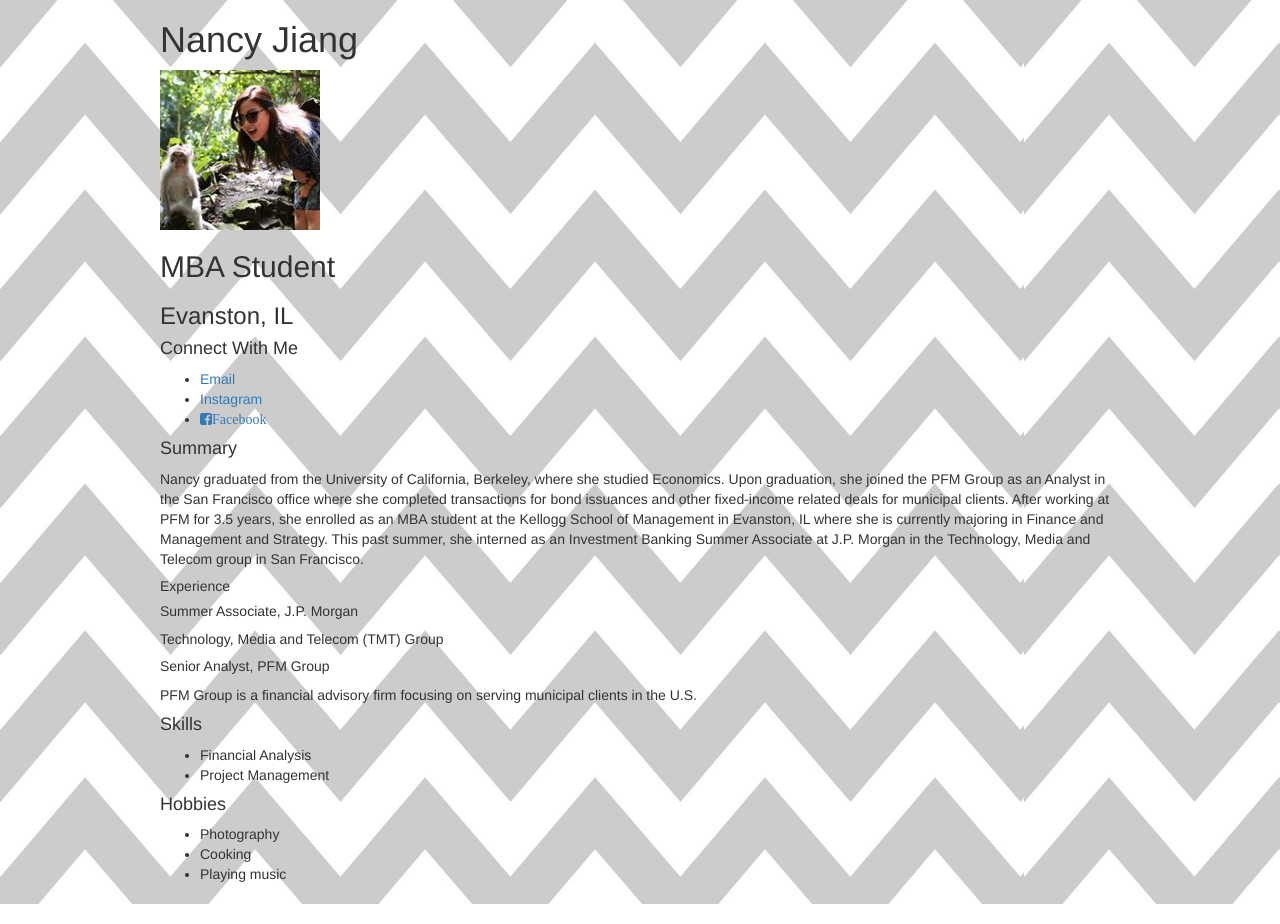
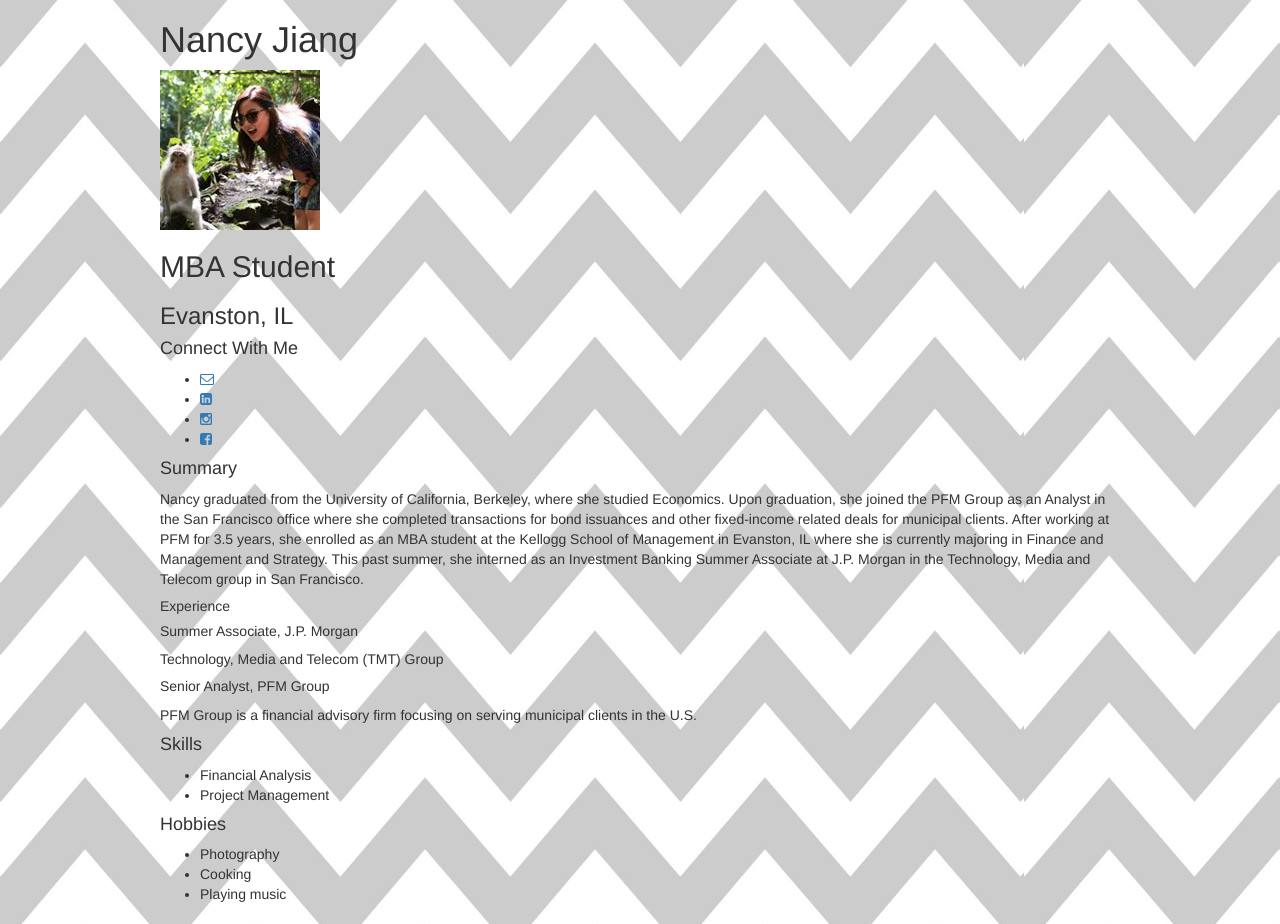
Before and after one commit to nancyjiang/nancyjiang.github.io, a plain HTML site: page index.html in a window 1280 px wide. Drawn offline with nearby package versions, Linux system fonts and the light colour scheme.

Commit message:
link icons

```diff
--- a/index.html
+++ b/index.html
@@ -29,9 +29,10 @@
     <section>
       <h4>Connect With Me</h4>
       <ul>
-        <li><a href="mailto:njiang2015@kellogg.northwestern.edu.com">Email</a></li>
-        <li><a href="http://instagram.com/nnaannccyyjj/">Instagram</a></li>
-        <li><a href="http://facebook.com/jiang.nancy"><i class="fa fa-facebook-square">Facebook</i></a></li>
+        <li><a href="mailto:njiang2015@kellogg.northwestern.edu.com"><i class="fa fa-envelope-o"></i></a></li>
+        <li><a href="http://linkedin.com/in/jiangnancy"><i class="fa fa-linkedin-square"></i></a></li>
+        <li><a href="http://instagram.com/nnaannccyyjj/"><i class="fa fa-instagram"></i></a></li>
+        <li><a href="http://facebook.com/jiang.nancy"><i class="fa fa-facebook-square"></i></a></li>
       </ul>
     </section>
     <section>
```
